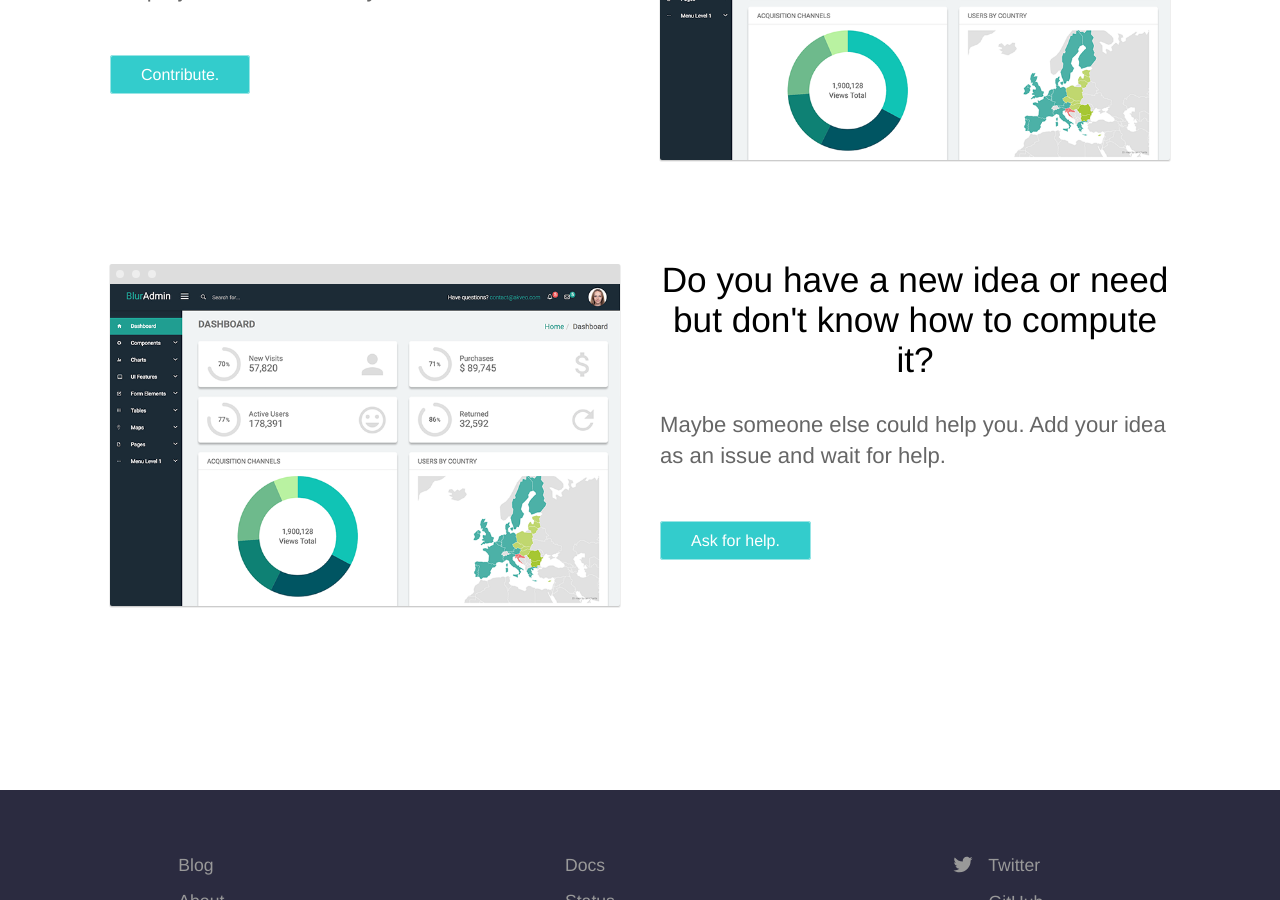
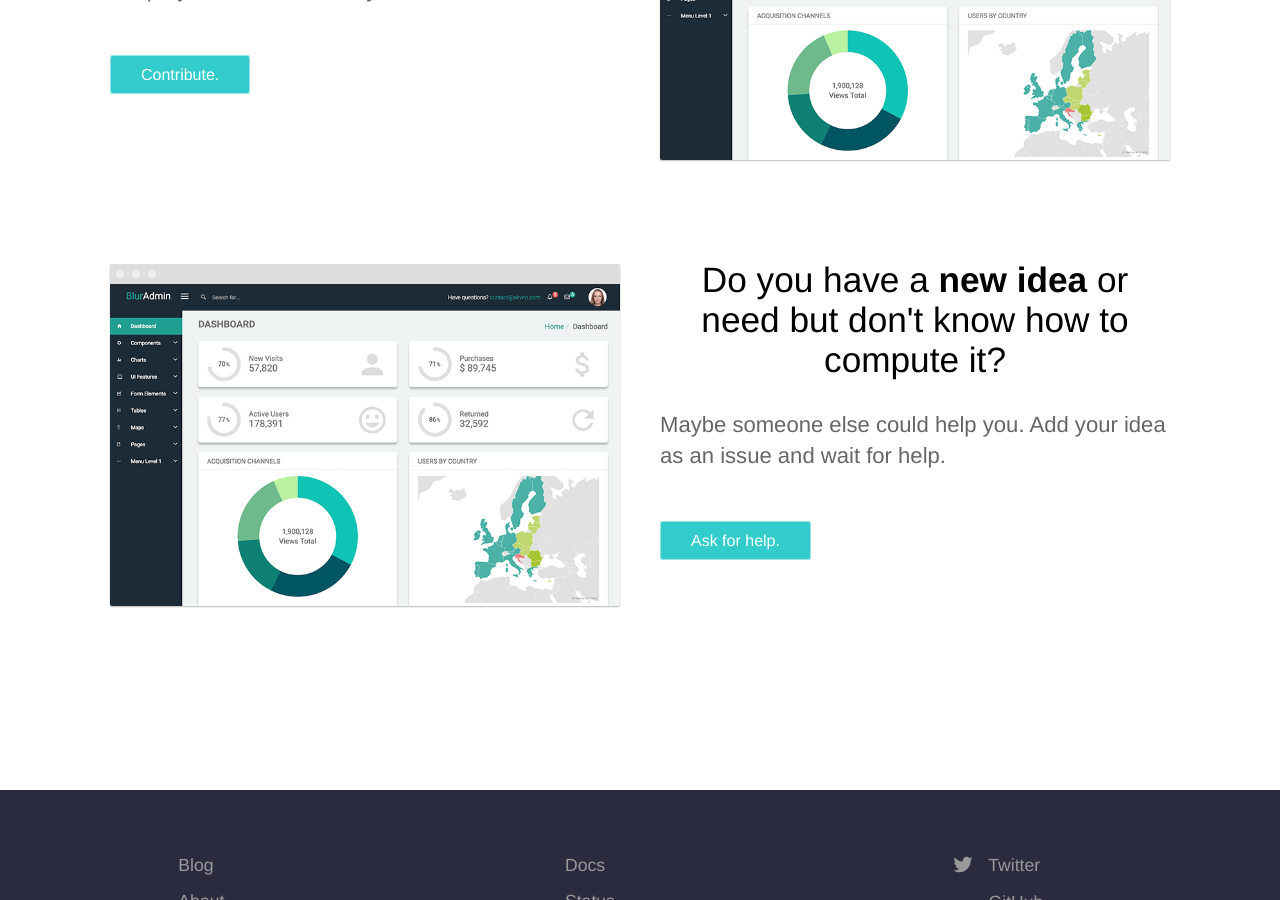
Before and after one commit to TheNEMOproject/TheNEMOproject.github.io, a Jekyll site: the page built from contribute.html, in a window 1280 px wide and 900 px high, scrolled down 576 px. Built offline with Jekyll 4.4.1, drawn with Linux system fonts in a browser that asks for light colours.

```diff
--- a/contribute.html
+++ b/contribute.html
@@ -20,7 +20,7 @@ description: >-
 <section>
 	<div class="container flex">
 		<div class="text editable">
-			<h2>Do you have a new idea or need but don't know how to compute it?</h2>
+			<h2>Do you have a <strong>new idea</strong> or need but don't know how to compute it?</h2>
 			<p>Maybe someone else could help you. Add your idea as an issue and wait for help.</p>
 			<div class="cta button"><a href="https://github.com/TheNEMOproject/NEMOhrtf">Ask for help.</a></div>
 		</div>
```
